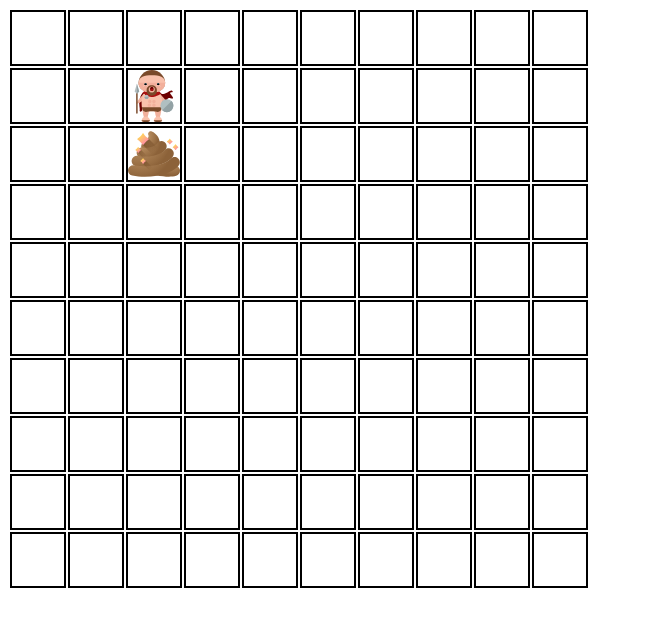
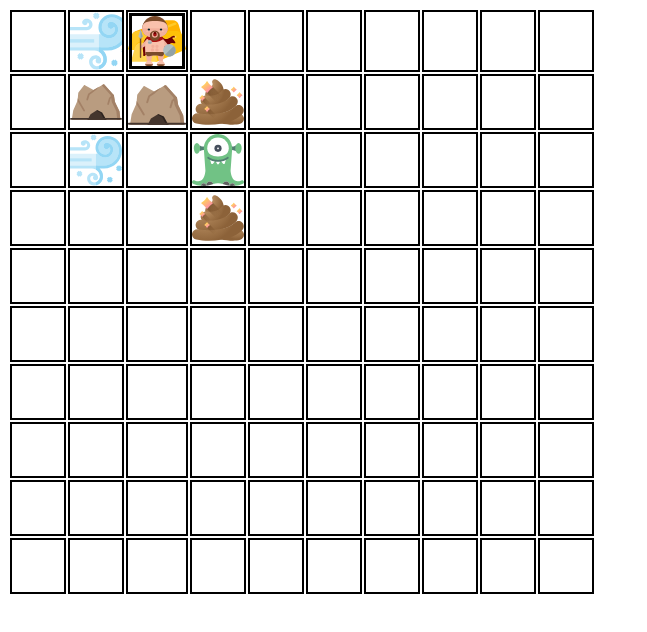
Before and after one commit to GabrielStringhini/wumpus, a website: page game.html in a window 1280 px wide. Shown: the whole page, without its empty margins (0-647 px from the left). Drawn offline with nearby package versions, Linux system fonts and the light colour scheme.

Commit message:
ajustada funcao de mover cacador

```diff
--- a/game.css
+++ b/game.css
@@ -9,6 +9,7 @@
 
 .cacador {
   background-image: url('icones/warrior.svg');
+  /* background-color: darkgrey; */
 }
 
 .wumpus {
--- a/game.html
+++ b/game.html
@@ -11,27 +11,6 @@
   integrity="sha256-4+XzXVhsDmqanXGHaHvgh1gMQKX40OUvDEBTu8JcmNs="
   crossorigin="anonymous"></script>
   <script type="text/javascript" src="game.js"></script>
-    <!-- <div id="tabuleiro">
-      <div class="personagem cacador">Caçador</div>
-      <div class="personagem wumpus">Wumpus</div>
-      <div class="personagem ouro">Ouro</div>
-      <div class="personagem caverna">Caverna</div>
-      <div class="personagem cheiro">Cheiro</div>
-      <div class="personagem brisa">Brisa</div>
-    </div> -->
-
-    <!-- <table>
-      <tr class="row">
-        <td class="col"></td>
-        <td class="col"></td>
-      </tr>
-      <tr class="row">
-        <td class="col"></td>
-        <td class="col"></td>
-      </tr>
-    </table> -->
-    <table id="tabuleiro">
-
-    </table>
+    <table id="tabuleiro"></table>
   </body>
 </html>
--- a/game.js
+++ b/game.js
@@ -1,4 +1,6 @@
 $(document).ready(() => {
+    let posicaoCacador = { x: 0, y: 0};
+
     function montaTabuleiro(casas) {
       console.log('OK')
       const tabuleiro = $('#tabuleiro');
@@ -6,7 +8,6 @@ $(document).ready(() => {
         const linha = $('<tr/>').appendTo(tabuleiro);
         for (let y = 0; y < casas; y++) {
           const casa = $('<td/>').addClass([`casa-${x}-${y} casa`]);
-          const conteudo = $('<div/>').addClass('conteudo').appendTo(casa);
           casa.appendTo(linha);
         }
       }
@@ -15,31 +16,63 @@ $(document).ready(() => {
     function preencheTabuleiro(personagens) {
         Object.entries(personagens).map(([ personagem, propriedades ]) => {
           propriedades.map(({ x, y }) => {
-            $(`#tabuleiro .casa-${x}-${y}`).addClass([`personagem ${personagem}`]);
+            if (personagem == 'cacador') {
+              const cacador = $(`
+                <div class='personagem cacador' height='100%' width='100%'></div>
+              `);
+              $(`#tabuleiro .casa-${x}-${y}`).append(cacador);
+              posicaoCacador.x = x;
+              posicaoCacador.y = y;
+            }
+            else $(`#tabuleiro .casa-${x}-${y}`).addClass([`personagem ${personagem}`]);
           });
         });
     }
 
     function moveCacador(x, y) {
-      const cacador = $('#tabuleiro .personagem.cacador');
-      let posicao = cacador.attr('class').split(' ')[0].split('-');
-      posicao.shift();
-      posicao = {
-        x: parseInt(posicao[0]),
-        y: parseInt(posicao[1])
-      };
-      console.log('classes antes', cacador.attr('class'));
-      cacador.removeClass('personagem');
-      cacador.removeClass('cacador');
-      console.log('classes depois', cacador.attr('class'));
-      console.log(posicao);
-      // console.log(cacador);
+      $('.personagem.cacador').remove();
+      $(`#tabuleiro .casa-${x}-${y}`).append(`<div class='personagem cacador' height='100%' width='100%'></div>`);
+      posicaoCacador.x = x;
+      posicaoCacador.y = y;
     }
+
+    function seguirCaminho(caminho) {
+      caminho.map(({ x, y }, i) => {
+        setTimeout(() => {
+          moveCacador(x, y);
+        }, i * 1000);
+      });
+    }
+
+    // function teste() {
+    //   const ouro = $('.casa-0-2.casa.personagem.ouro');
+    //   const content = $('<div/>').attr({width: '100%', height: '100%'});
+    //   content.addClass(['personagem', 'cacador']);
+    //   // content.css('background-color', 'red');
+    //   content.css('border-width', 1);
+    //   content.css('border-style', 'solid');
+    //   content.css('border-color', 'black');
+    //   content.css('position', 'relative');
+    //   ouro.append(content);
+    //   console.log('ouro', ouro);
+    // }
 
     montaTabuleiro(10);
     preencheTabuleiro({
-      cheiro: [{x: 2, y: 2}],
-      cacador: [{x: 1, y: 2}, {x: 2, y: 2}],
+      cheiro: [{x: 1, y: 3}, {x: 3, y: 3}],
+      cacador: [{x: 3, y: 0}],
+      wumpus: [{x: 2, y: 3}],
+      brisa: [{x: 0, y: 1}, {x: 2, y: 1}],
+      caverna: [{x: 1, y: 1}, {x: 1, y: 2}],
+      ouro: [{x: 0, y: 2}]
     });
-    // moveCacador(4, 4);
+    moveCacador(0, 2)
+    // seguirCaminho([
+    //   {x: 2, y: 0},
+    //   {x: 1, y: 0},
+    //   {x: 0, y: 0},
+    //   {x: 0, y: 1},
+    //   {x: 0, y: 2},
+    // ]);
+    // teste();
 });
```
